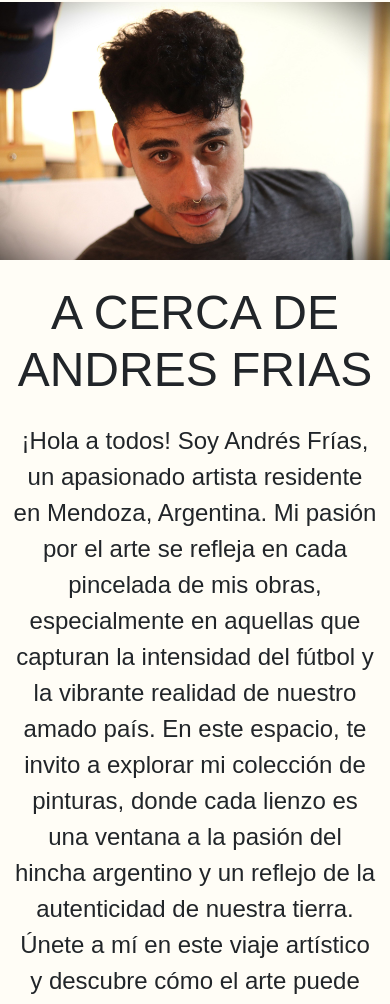
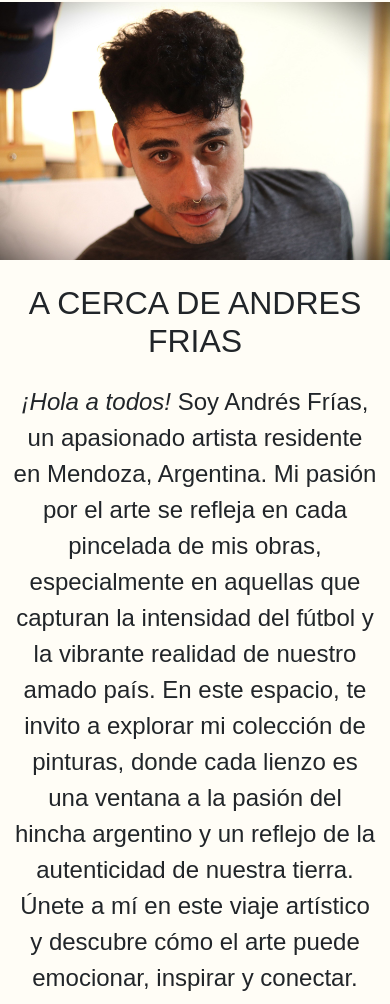
Before and after one commit to andresfrias8/PROYECTO-FINAL, a plain HTML site: page pages/sobre mi.html in a window 390 px wide. Shown: the part 96-1100 px from the top of the page. Drawn offline with Linux system fonts and the light colour scheme.

Commit message:
sobre mi modificado

```diff
--- a/css/estilos.css
+++ b/css/estilos.css
@@ -33,15 +33,16 @@ body {
     background-size: cover;
 }
 
-.header__nav__ul{
+.header__nav__ul {
     list-style-type: none;
 }
 .main {
-.main__img{
-    width: 100%;
-    max-height: 60vh;
-    object-fit:cover
-}}
+    .main__img{
+        width: 100%;
+        max-height: 60vh;
+        object-fit:cover
+    }
+}
 .objectFit {
     width: 100%;
     max-height: 60vh;
@@ -66,6 +67,9 @@ Media query para dispositivos móviles y para tablets listo */
         font-weight:400 ;
         }
     }
+    .main__h1 {
+        font-size: 2.4rem;
+    }
 }
 @media screen and (max-width: 576px) {
     .navbar .nav-link {
@@ -81,6 +85,9 @@ Media query para dispositivos móviles y para tablets listo */
         font-size: 1rem;
         font-weight:400 ;
         }
+    }
+    .main__h1 {
+        font-size: 2rem;
     }
 }
 
@@ -115,3 +122,5 @@ Media query para dispositivos móviles y para tablets listo */
     height: 100%;
     object-fit: cover;
 }
+
+/* estilos de pagina galeria */
--- a/pages/sobre mi.html
+++ b/pages/sobre mi.html
@@ -45,7 +45,7 @@
         <main class="sobreMi__main">
             <img class="main__img img-fluid" src="../assets/img/fotoPersonal2.JPG" alt="retrato">
             <h1 class="main__h1 container text-center mt-4 mb-4">A CERCA DE ANDRES FRIAS</h1>
-            <p class="main__p container text-center mt-4 mb-4">¡Hola a todos! Soy Andrés Frías, un apasionado artista residente en Mendoza, Argentina. Mi pasión por el arte se refleja en cada pincelada de mis obras, especialmente en aquellas que capturan la intensidad del fútbol y la vibrante realidad de nuestro amado país. En este espacio, te invito a explorar mi colección de pinturas, donde cada lienzo es una ventana a la pasión del hincha argentino y un reflejo de la autenticidad de nuestra tierra. Únete a mí en este viaje artístico y descubre cómo el arte puede emocionar, inspirar y conectar."</p>
+            <p class="main__p container text-center mt-4 mb-4"><i>¡Hola a todos!</i> Soy Andrés Frías, un apasionado artista residente en Mendoza, Argentina. Mi pasión por el arte se refleja en cada pincelada de mis obras, especialmente en aquellas que capturan la intensidad del fútbol y la vibrante realidad de nuestro amado país. En este espacio, te invito a explorar mi colección de pinturas, donde cada lienzo es una ventana a la pasión del hincha argentino y un reflejo de la autenticidad de nuestra tierra. Únete a mí en este viaje artístico y descubre cómo el arte puede emocionar, inspirar y conectar.</p>
         </main>
         <footer class="footer mt-4">
               <div class="footer__div container d-flex align-item-center justify-content-center">
```
